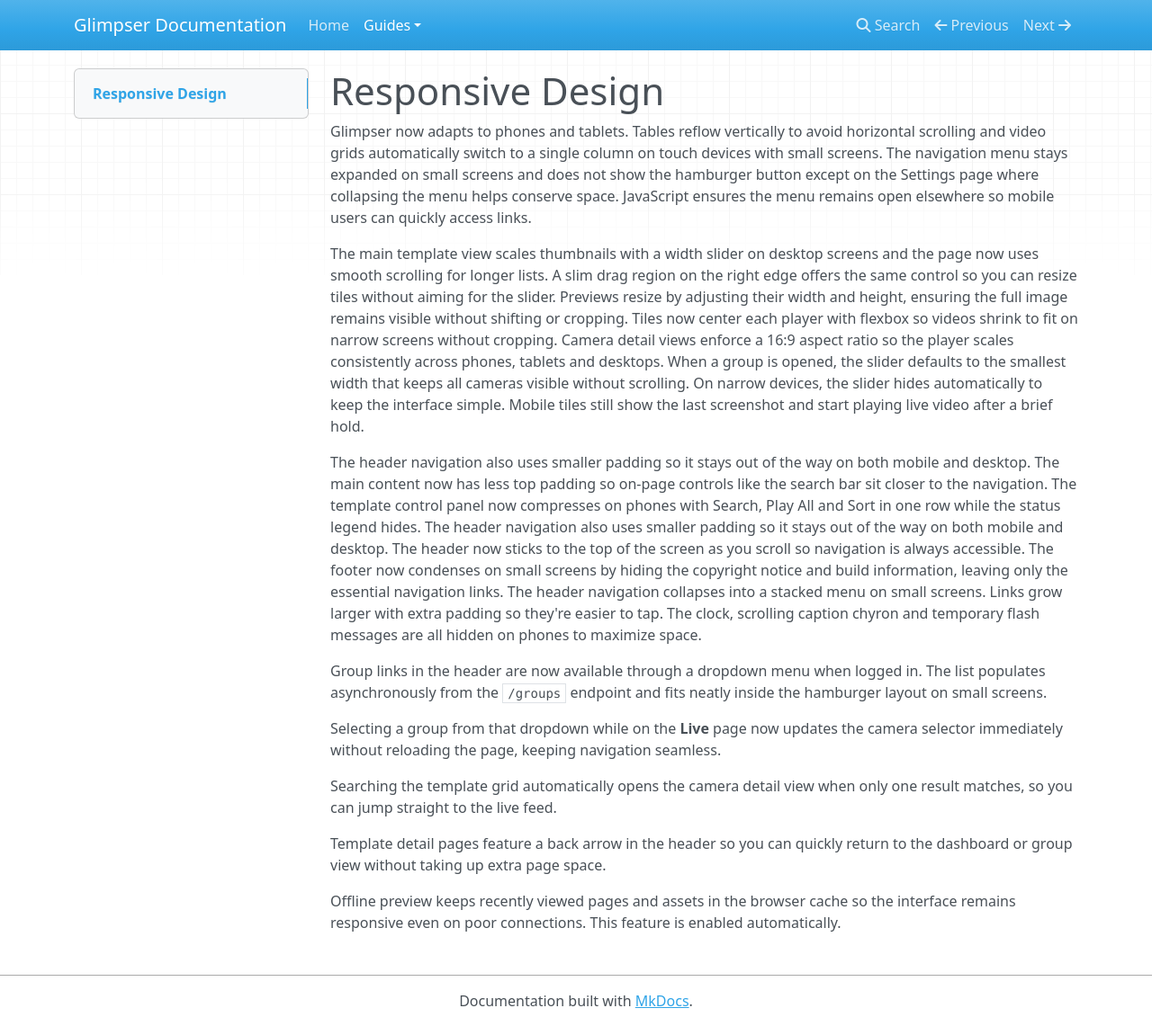
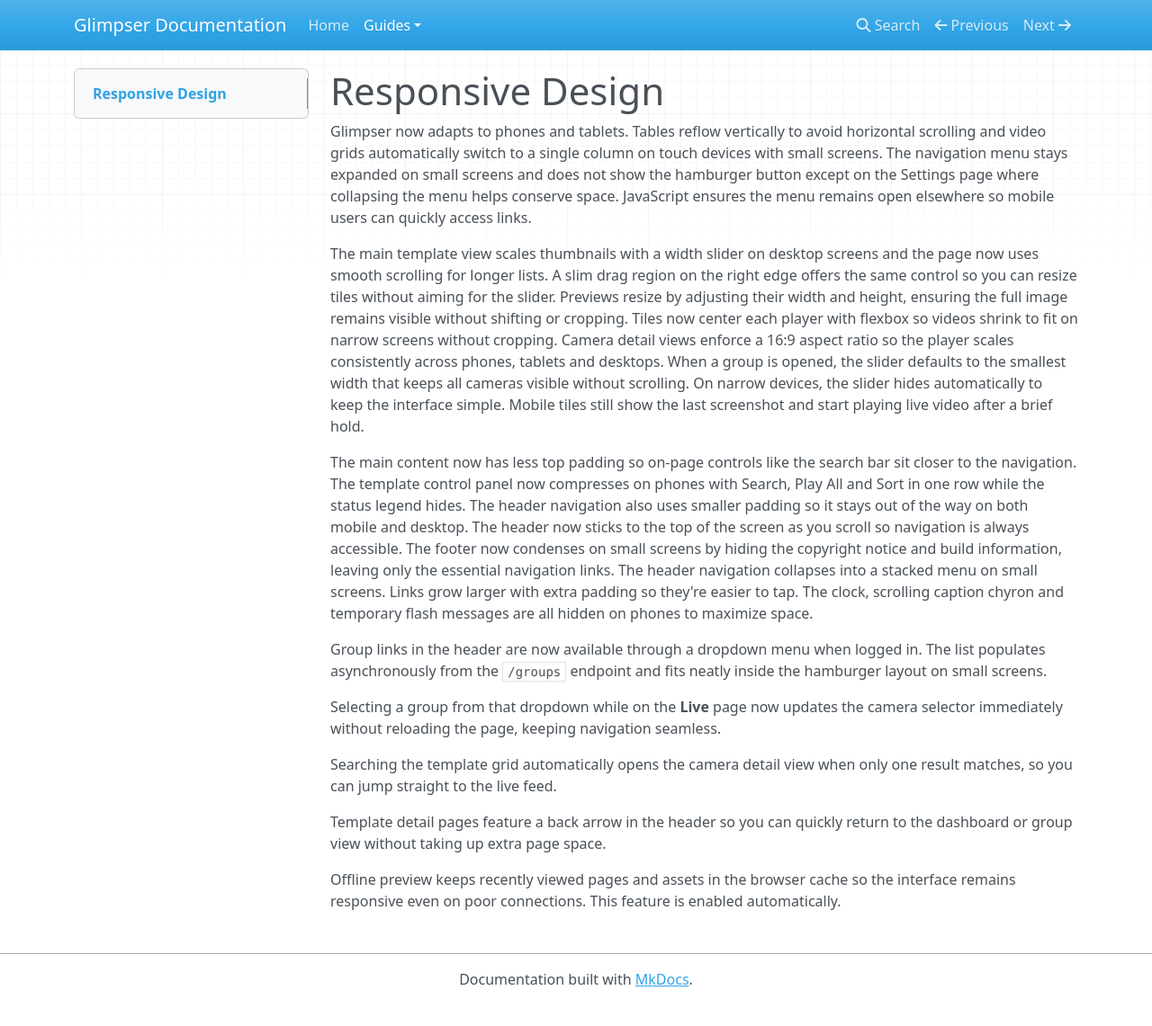
Before and after one commit to KristopherKubicki/glimpser, an MkDocs documentation site: the page built from docs/responsive_design.md, in a window 1280 px wide and 1141 px high. Shown: the whole window at 90% size. Built offline with MkDocs 1.6.1, drawn with Linux system fonts in a browser that asks for light colours; nearby versions of some CDN libraries.

Commit message:
docs: remove duplicate header navigation line

```diff
--- a/docs/responsive_design.md
+++ b/docs/responsive_design.md
@@ -4,7 +4,6 @@
 
 The main template view scales thumbnails with a width slider on desktop screens and the page now uses smooth scrolling for longer lists. A slim drag region on the right edge offers the same control so you can resize tiles without aiming for the slider. Previews resize by adjusting their width and height, ensuring the full image remains visible without shifting or cropping. Tiles now center each player with flexbox so videos shrink to fit on narrow screens without cropping. Camera detail views enforce a 16:9 aspect ratio so the player scales consistently across phones, tablets and desktops. When a group is opened, the slider defaults to the smallest width that keeps all cameras visible without scrolling. On narrow devices, the slider hides automatically to keep the interface simple. Mobile tiles still show the last screenshot and start playing live video after a brief hold.
 
-The header navigation also uses smaller padding so it stays out of the way on both mobile and desktop.
 The main content now has less top padding so on‑page controls like the search bar sit closer to the navigation.
 The template control panel now compresses on phones with Search, Play All and Sort in one row while the status legend hides.
 The header navigation also uses smaller padding so it stays out of the way on both mobile and desktop. The header now sticks to the top of the screen as you scroll so navigation is always accessible.
```
